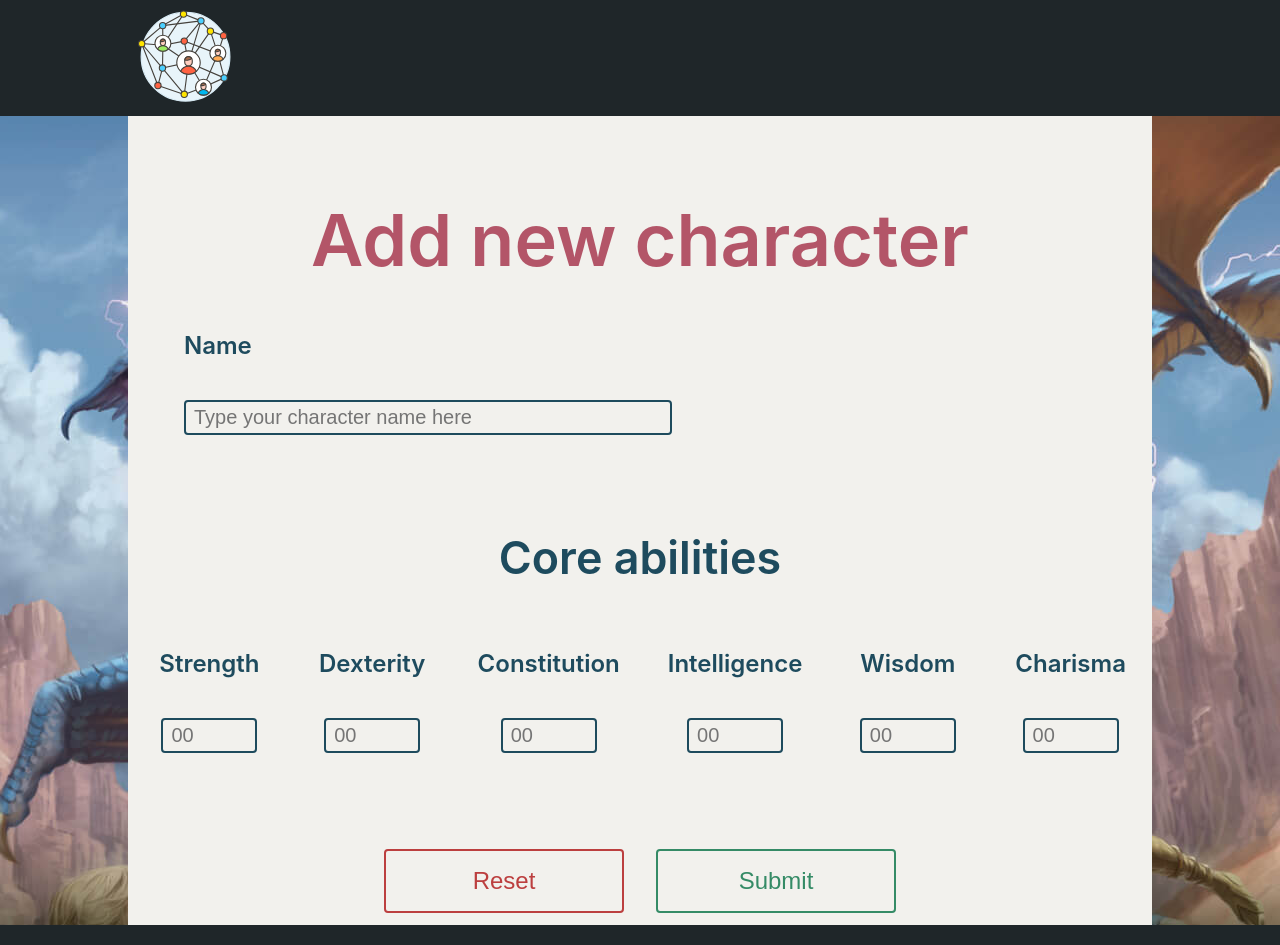
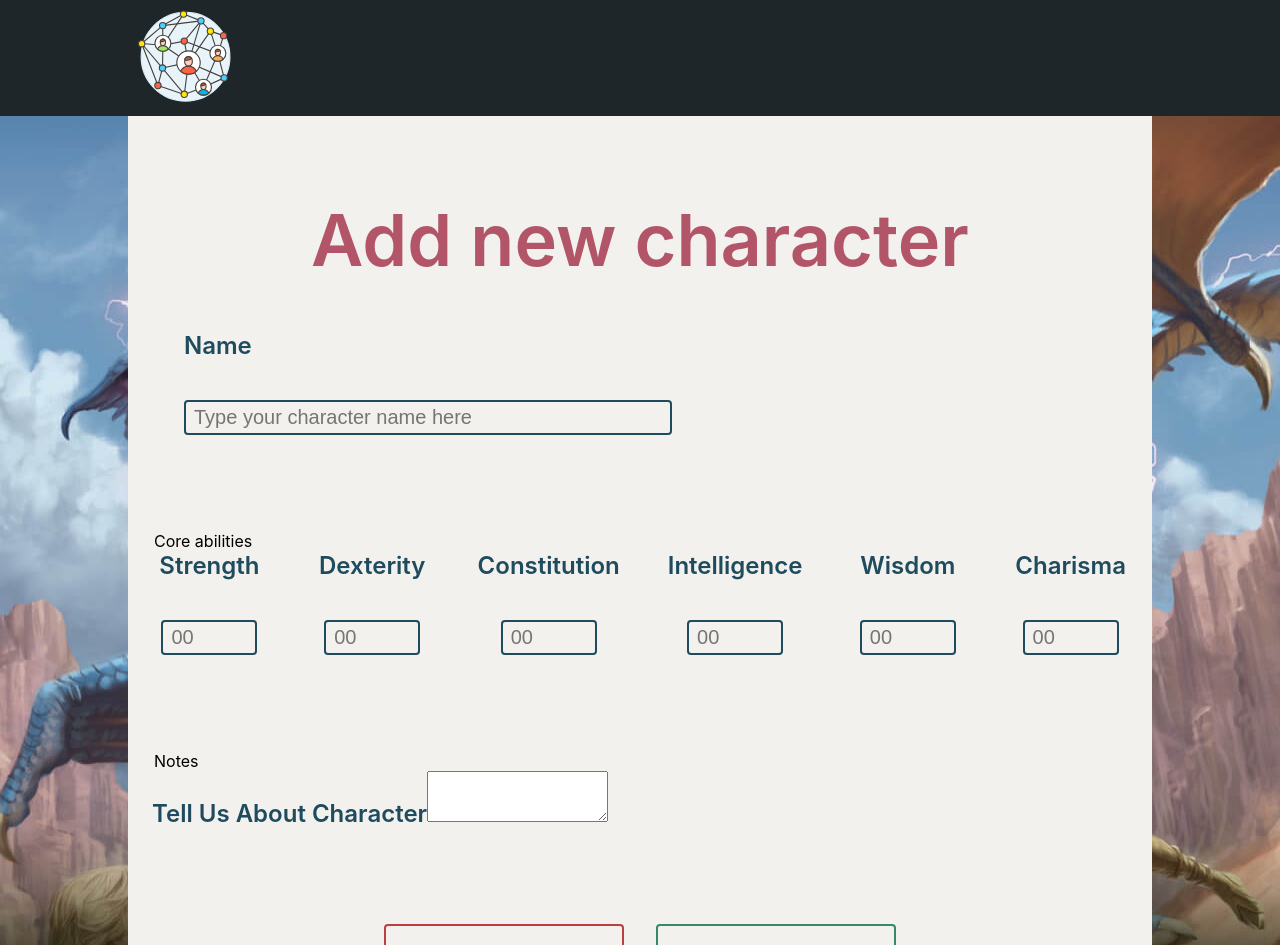
Before and after one commit to ElizabethSh/play-your-role-app, a React (Create React App) app: page /characters/new in a window 1280 px wide. Shown: the top 945 px of the page. Built offline with nearby package versions, Linux system fonts and the light colour scheme.

Commit message:
Add textarea for the notes

```diff
--- a/src/pages/characters/form/index.tsx
+++ b/src/pages/characters/form/index.tsx
@@ -23,7 +23,7 @@ const CharacterForm: React.FC = () => {
           />
         </fieldset>
         <fieldset className="new-character-form-fieldset abilities">
-          <legend className="abilities-title">Core abilities</legend>
+          <legend className="new-character-form-legend">Core abilities</legend>
           <ul className="abilities-list">
             {CORE_ABILITIES.map((ability) => (
               <li className="ability" key={ability}>
@@ -47,6 +47,11 @@ const CharacterForm: React.FC = () => {
             ))}
           </ul>
         </fieldset>
+        <fieldset className="new-character-form-fieldset notes">
+          <legend className="new-character-form-legend">Notes</legend>
+          <label className="label">Tell us about character</label>
+          <textarea className="textarea" rows={3}></textarea>
+        </fieldset>
         <div className="new-character-form-buttons">
           <button className="button cancel-button" type="reset">
             Reset
```
